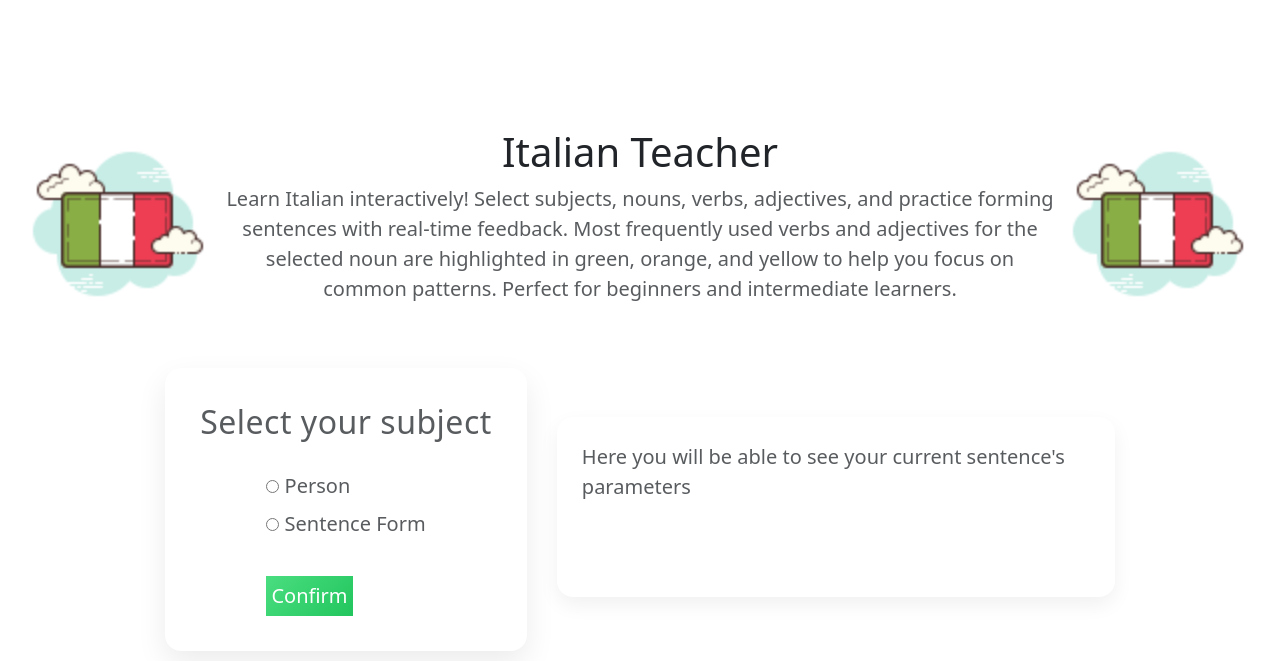
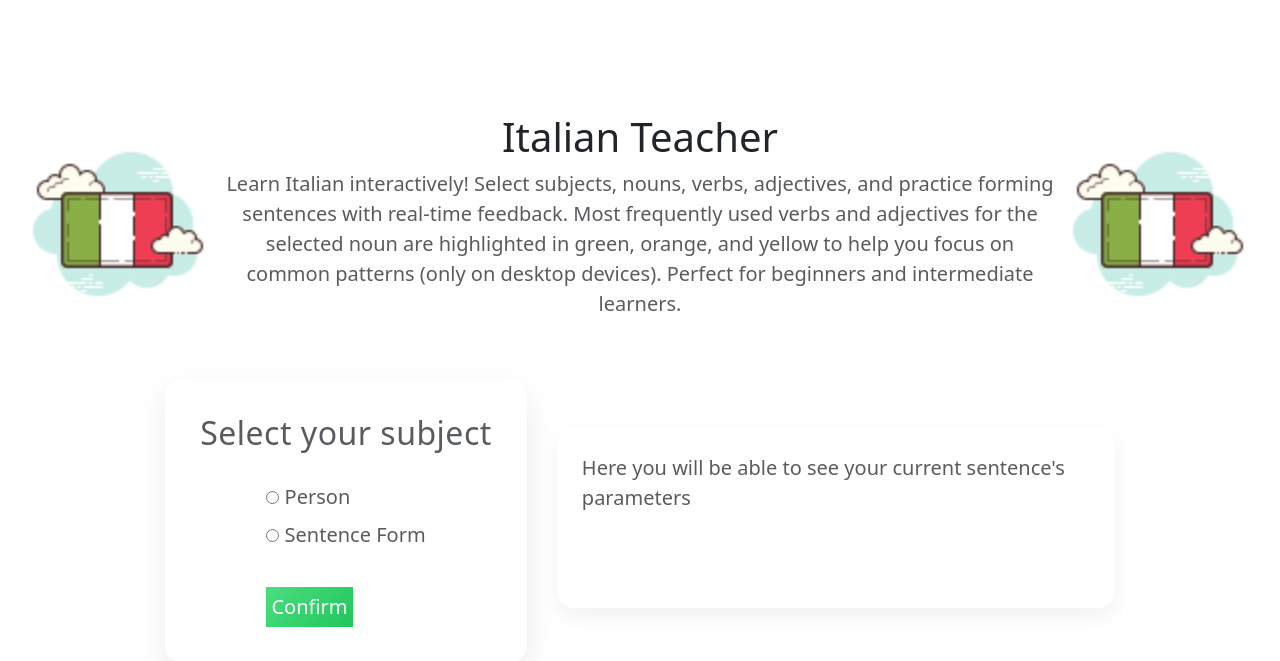
Before and after one commit to sggorski/italian-teacher, a Flask app: page / in a window 1280 px wide. Shown: the top 661 px of the page. Run offline with Flask 3, Linux system fonts and the light colour scheme; data that the repository does not hold is empty.

```diff
--- a/source/templates/index.html
+++ b/source/templates/index.html
@@ -16,7 +16,7 @@
         <div>
             <h1>Italian Teacher</h1>
             <p class="lead text-muted">
-                Learn Italian interactively! Select subjects, nouns, verbs, adjectives, and practice forming sentences with real-time feedback. Most frequently used verbs and adjectives for the selected noun are highlighted in green, orange, and yellow to help you focus on common patterns. Perfect for beginners and intermediate learners.
+                Learn Italian interactively! Select subjects, nouns, verbs, adjectives, and practice forming sentences with real-time feedback. Most frequently used verbs and adjectives for the selected noun are highlighted in green, orange, and yellow to help you focus on common patterns (only on desktop devices). Perfect for beginners and intermediate learners.
             </p>
         </div>
         <img src="../static/italy.png" alt="Italy Icon" style="width:200px; height:200px; margin-right:10px;">
```
Also changed, not shown: img/img1.jpg (added), img/img2.jpg (added).
